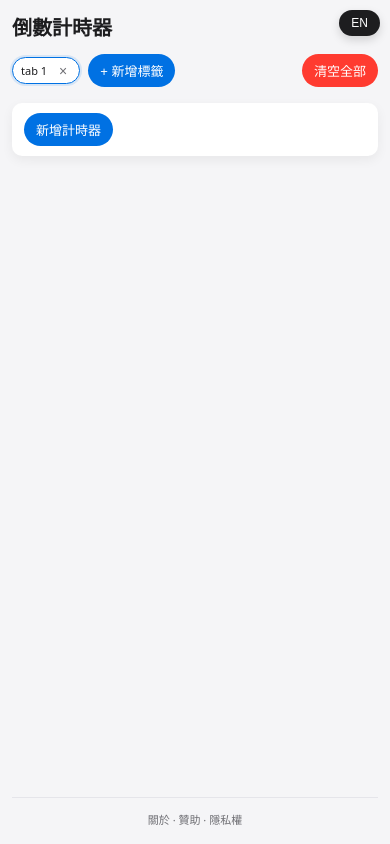
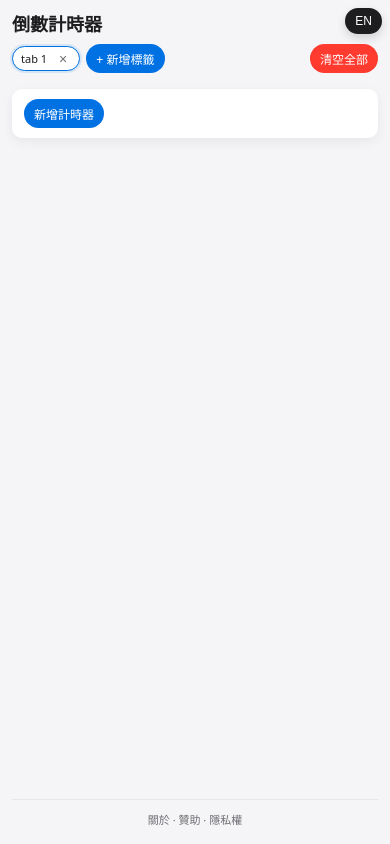
Before and after one commit to SihWeiHuang/countdown-hub, a React (Vite) app: page / in a window 390 px wide. Built offline with nearby package versions, Linux system fonts and the light colour scheme.

Commit message:
add moble device CSS

```diff
--- a/src/App.css
+++ b/src/App.css
@@ -424,43 +424,75 @@ body.is-dragging-timer {
   }
 }
 
-/* 窄螢幕：改為直向堆疊；手機專用較緊湊尺寸，減少單張卡片佔高 */
+/* 窄螢幕：改為直向堆疊，每區塊用整行寬度 */
 @media (max-width: 900px) {
+  .timer-card {
+    grid-template-columns: 1fr;
+  }
+
+  .timer-zone + .timer-zone {
+    border-left: none;
+    border-top: 1px solid #e5e5ea;
+    padding-top: 12px;
+    margin-top: 4px;
+  }
+
   .app {
-    padding: 12px 12px 16px;
-    padding-top: max(12px, env(safe-area-inset-top));
+    padding: 16px;
+  }
+
+  .stats-row {
+    gap: 40px;
+  }
+}
+
+/*
+ * 第四階：手機專用（小螢幕／直向）
+ * 目標：縮減每張計時器卡片的垂直篇幅，仍維持可讀與可點擊
+ */
+@media (max-width: 480px) {
+  .app {
+    padding: 10px 12px 16px;
+    padding-top: max(10px, env(safe-area-inset-top));
   }
 
   h1 {
-    font-size: 20px;
+    font-size: 18px;
+    margin-bottom: 4px;
   }
 
   .tabs-bar {
+    flex-wrap: wrap;
+    gap: 6px;
     margin: 8px 0 10px;
-    flex-wrap: wrap;
-    row-gap: 6px;
+    row-gap: 8px;
+  }
+
+  .tabs {
+    gap: 4px;
   }
 
   .tab {
-    padding: 5px 8px;
+    padding: 4px 8px;
+    max-width: 200px;
   }
 
   .tab-name {
     font-size: 11px;
-    max-width: 140px;
+    max-width: 120px;
   }
 
   .add-tab-btn,
-  .control-panel button,
-  .tabs-bar .clear-all-btn {
-    padding: 7px 12px;
-    font-size: 13px;
+  .tabs-bar .clear-all-btn,
+  .control-panel button {
+    padding: 6px 10px;
+    font-size: 12px;
   }
 
   .lang-toggle-btn {
-    top: max(10px, env(safe-area-inset-top));
-    right: max(10px, env(safe-area-inset-right));
-    padding: 6px 12px;
+    top: max(8px, env(safe-area-inset-top));
+    right: max(8px, env(safe-area-inset-right));
+    padding: 6px 10px;
     font-size: 12px;
   }
 
@@ -469,102 +501,120 @@ body.is-dragging-timer {
   }
 
   .timer-card {
-    grid-template-columns: 1fr;
-    padding: 5px 8px;
-    border-radius: 9px;
+    padding: 6px 8px;
+    border-radius: 8px;
     font-size: 11px;
   }
 
   .timer-zone {
-    padding: 5px 6px;
-    gap: 4px;
+    padding: 6px 8px;
+    gap: 6px;
   }
 
   .timer-zone + .timer-zone {
-    border-left: none;
-    border-top: 1px solid #e5e5ea;
-    padding-top: 6px;
+    padding-top: 8px;
     margin-top: 2px;
+  }
+
+  /* 倒數設定 + 延遲設定：兩欄並排，少佔一層高度 */
+  .timer-card > .timer-zone:nth-child(2) {
+    display: grid;
+    grid-template-columns: 1fr 1fr;
+    gap: 8px;
+    align-items: start;
+    text-align: left;
+  }
+
+  .timer-card > .timer-zone:nth-child(2) .zone-block {
+    align-items: stretch;
+    min-width: 0;
+  }
+
+  .timer-card > .timer-zone:nth-child(2) .label-small {
+    font-size: 10px;
+    line-height: 1.2;
+  }
+
+  .timer-card > .timer-zone:nth-child(2) .time-input-row {
+    flex-wrap: wrap;
+    justify-content: flex-start;
+    gap: 3px 4px;
+    font-size: 10px;
+  }
+
+  .timer-card > .timer-zone:nth-child(2) .time-input-row input {
+    width: 36px;
+    padding: 2px 3px;
+    font-size: 10px;
   }
 
   .zone-row {
     gap: 6px;
   }
 
-  .zone-block {
-    gap: 2px;
+  .drag-handle {
+    width: 16px;
+    min-width: 16px;
+    height: 26px;
+    font-size: 12px;
+    border-radius: 6px;
   }
 
-  .stats-row {
-    gap: 12px;
-    justify-content: space-between;
-    width: 100%;
-    padding: 0 4px;
+  .timer-title-input {
+    padding: 3px 6px;
+    font-size: 11px;
   }
 
   .label-small {
     font-size: 10px;
-    line-height: 1.2;
   }
 
   .timer-total-display,
   .timer-display {
     font-size: 14px;
-    line-height: 1.2;
   }
 
-  .timer-title-input {
-    padding: 3px 6px;
-    font-size: 11px;
-    border-radius: 5px;
+  .stats-row {
+    gap: 16px;
+    width: 100%;
+  }
+
+  .zone-block {
+    gap: 2px;
   }
 
   .time-input-row {
-    gap: 3px;
     font-size: 10px;
-    flex-wrap: wrap;
-    row-gap: 4px;
-    justify-content: center;
   }
 
   .time-input-row input {
-    width: 36px;
+    width: 38px;
     padding: 2px 3px;
     font-size: 10px;
-    border-radius: 5px;
   }
 
   .timer-actions {
-    gap: 5px;
-    flex-wrap: wrap;
-    justify-content: center;
+    gap: 4px;
   }
 
   .timer-actions button {
-    padding: 4px 9px;
+    padding: 4px 8px;
     font-size: 10px;
   }
 
-  .drag-handle {
-    width: 16px;
-    min-width: 16px;
-    height: 26px;
-    border-radius: 6px;
-    font-size: 12px;
+  .datetime-wrap {
+    gap: 4px;
+    font-size: 10px;
+  }
+
+  .datetime-sep {
+    height: 16px;
   }
 
   .timer-start-at,
   .timer-end-at {
     font-size: 10px;
-    line-height: 1.25;
-  }
-
-  .datetime-wrap {
-    gap: 4px;
-  }
-
-  .datetime-sep {
-    height: 14px;
+    line-height: 1.35;
   }
 
   .control-panel {
@@ -574,12 +624,11 @@ body.is-dragging-timer {
   }
 
   .site-footer {
-    padding-top: 14px;
+    padding-top: 12px;
     font-size: 11px;
   }
 
-  /* 完成狀態在手機上略減邊框，避免視覺過重 */
-  .timer-card.finished {
-    border-width: 1px;
+  .drag-placeholder {
+    border-radius: 8px;
   }
 }
```
